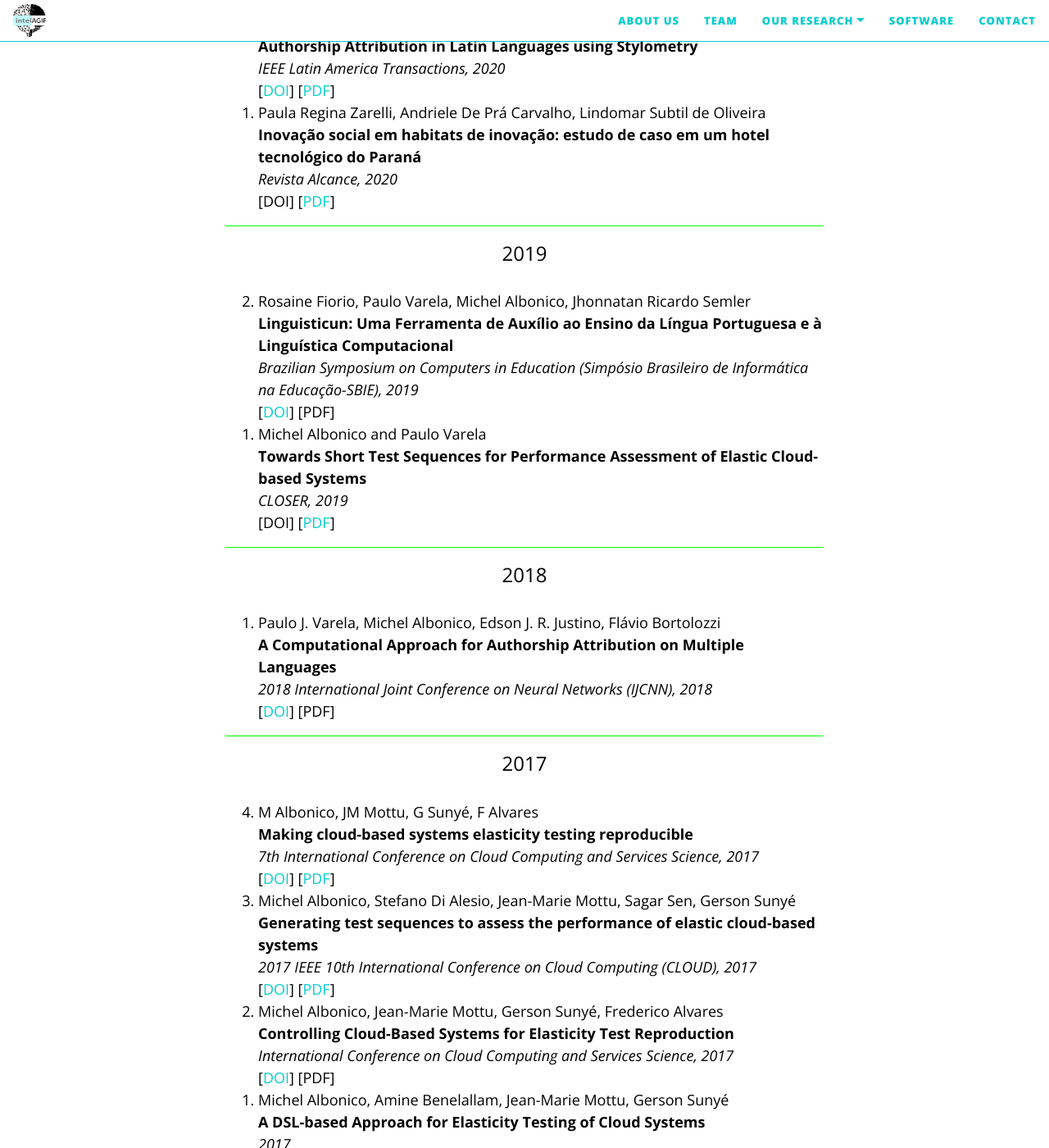
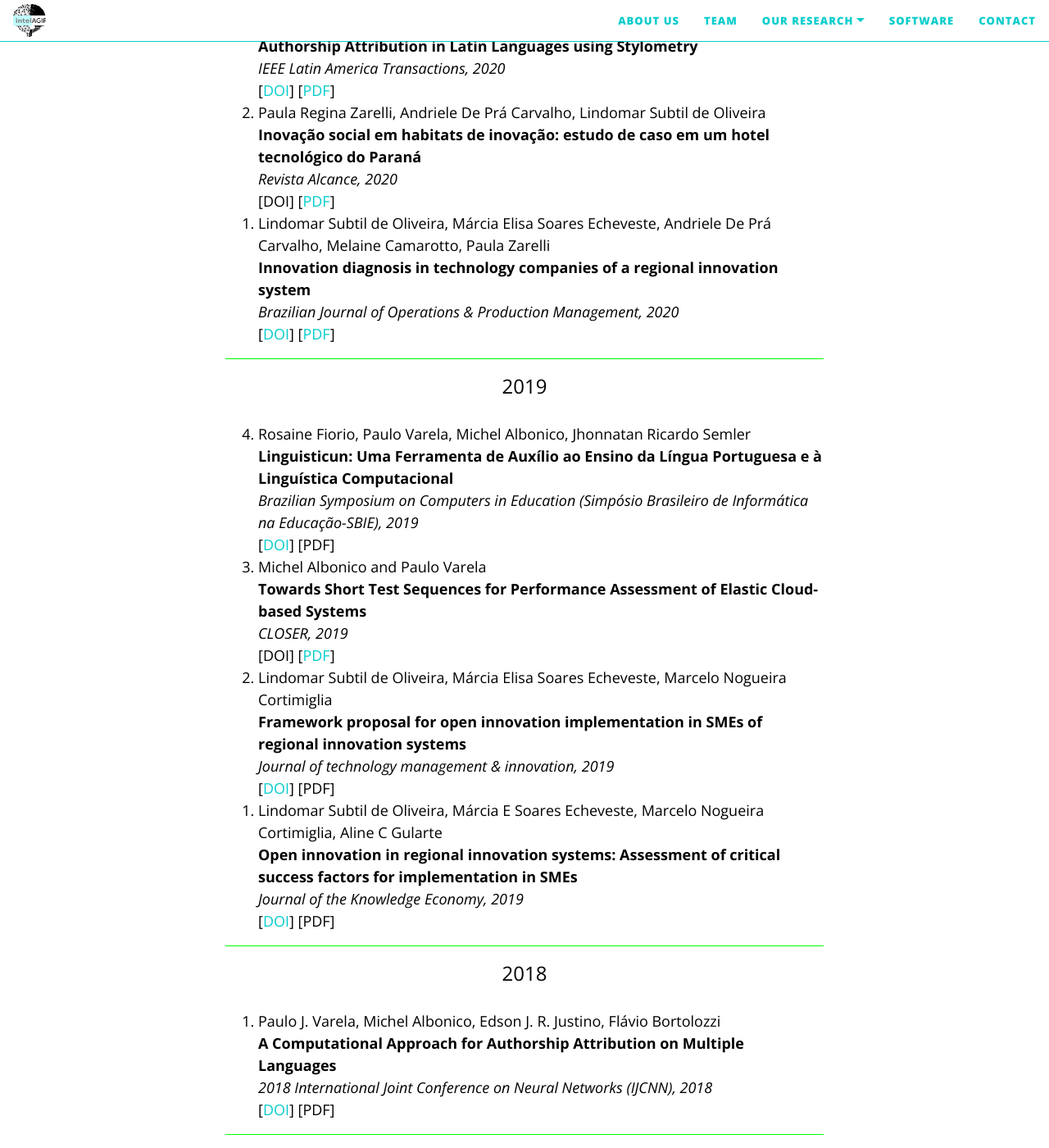
Before and after one commit to IntelAgir-Research-Group/intelagir-research-group.github.io, a Jekyll site: the page built from pages/publications.md, in a window 1280 px wide and 1400 px high, scrolled down 982 px. Shown: the whole window at 82% size. Built offline with Jekyll 4.4.1, drawn with Linux system fonts in a browser that asks for light colours; nearby versions of some CDN libraries.

Commit message:
Update publications.md

```diff
--- a/pages/publications.md
+++ b/pages/publications.md
@@ -130,6 +130,8 @@ publications:
     year: 2012
     type: conference
 
+
+
   - title: "A SUSTENTABILIDADE NA VISÃO DO GESTOR E DOS COLABORADORES: UM ESTUDO CORRELACIONAL"
     authors: Lindomar Subtil de Oliveira, Leila Cristina Huppes
     venue: "Revista Livre de Sustentabilidade e Empreendedorismo"
@@ -146,5 +148,29 @@ publications:
     year: 2020
     type: conference
 
+  - title: "Innovation diagnosis in technology companies of a regional innovation system"
+    authors: Lindomar Subtil de Oliveira, Márcia Elisa Soares Echeveste, Andriele De Prá Carvalho, Melaine Camarotto, Paula Zarelli
+    venue: "Brazilian Journal of Operations & Production Management"
+    doi: https://doi.org/10.14488/BJOPM.2020.032
+    url: https://bjopm.emnuvens.com.br/bjopm/article/view/997/940
+    year: 2020
+    type: conference
+
+  - title: "Framework proposal for open innovation implementation in SMEs of regional innovation systems"
+    authors: Lindomar Subtil de Oliveira, Márcia Elisa Soares Echeveste, Marcelo Nogueira Cortimiglia
+    venue: "Journal of technology management & innovation"
+    doi: http://dx.doi.org/10.4067/S0718-27242019000200014
+    url: #
+    year: 2019
+    type: conference
+
+  - title: "Open innovation in regional innovation systems: Assessment of critical success factors for implementation in SMEs"
+    authors: Lindomar Subtil de Oliveira, Márcia E Soares Echeveste, Marcelo Nogueira Cortimiglia, Aline C Gularte
+    venue: "Journal of the Knowledge Economy"
+    doi: https://doi.org/10.1007/s13132-019-00619-y
+    url: #
+    year: 2019
+    type: conference
+
 ---
 All the other research will be added soon!
```
